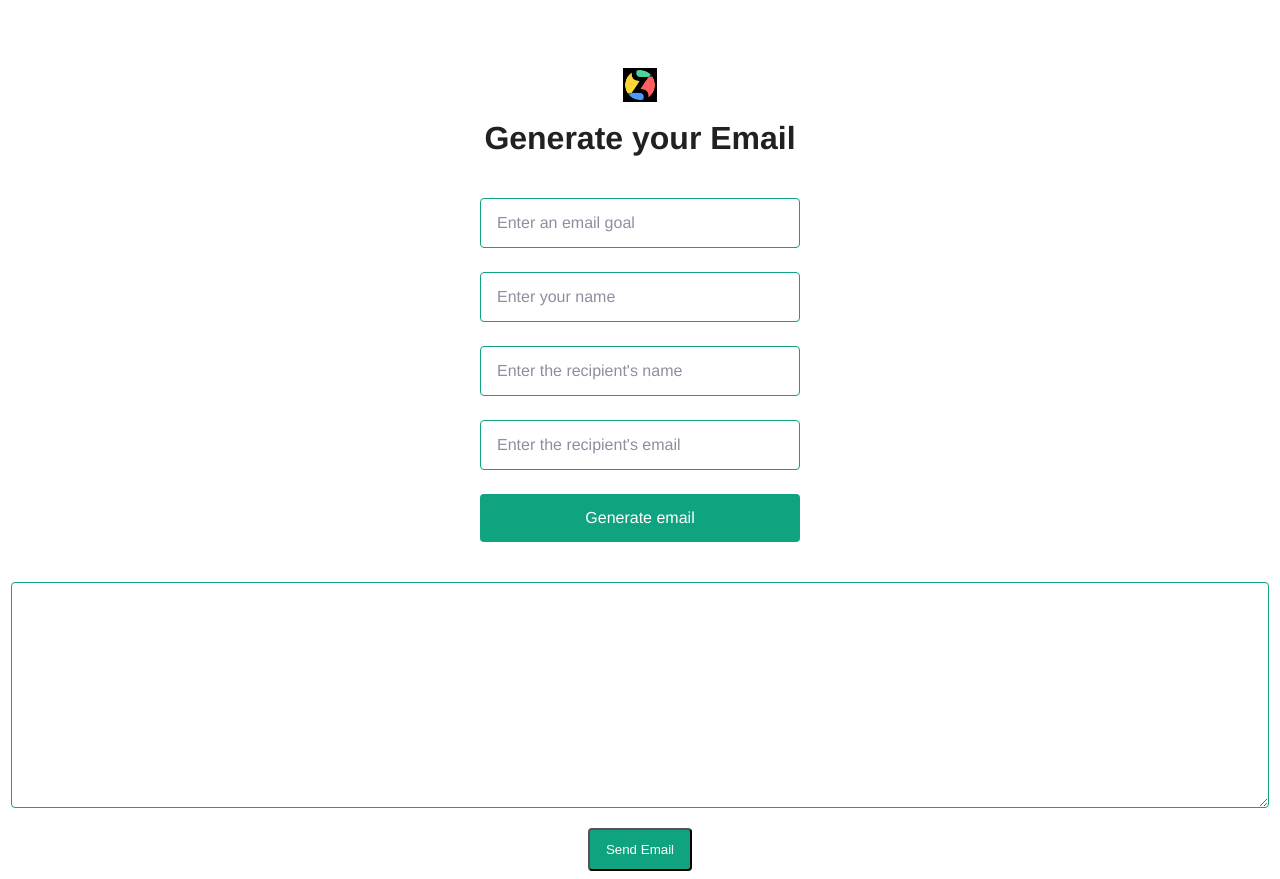
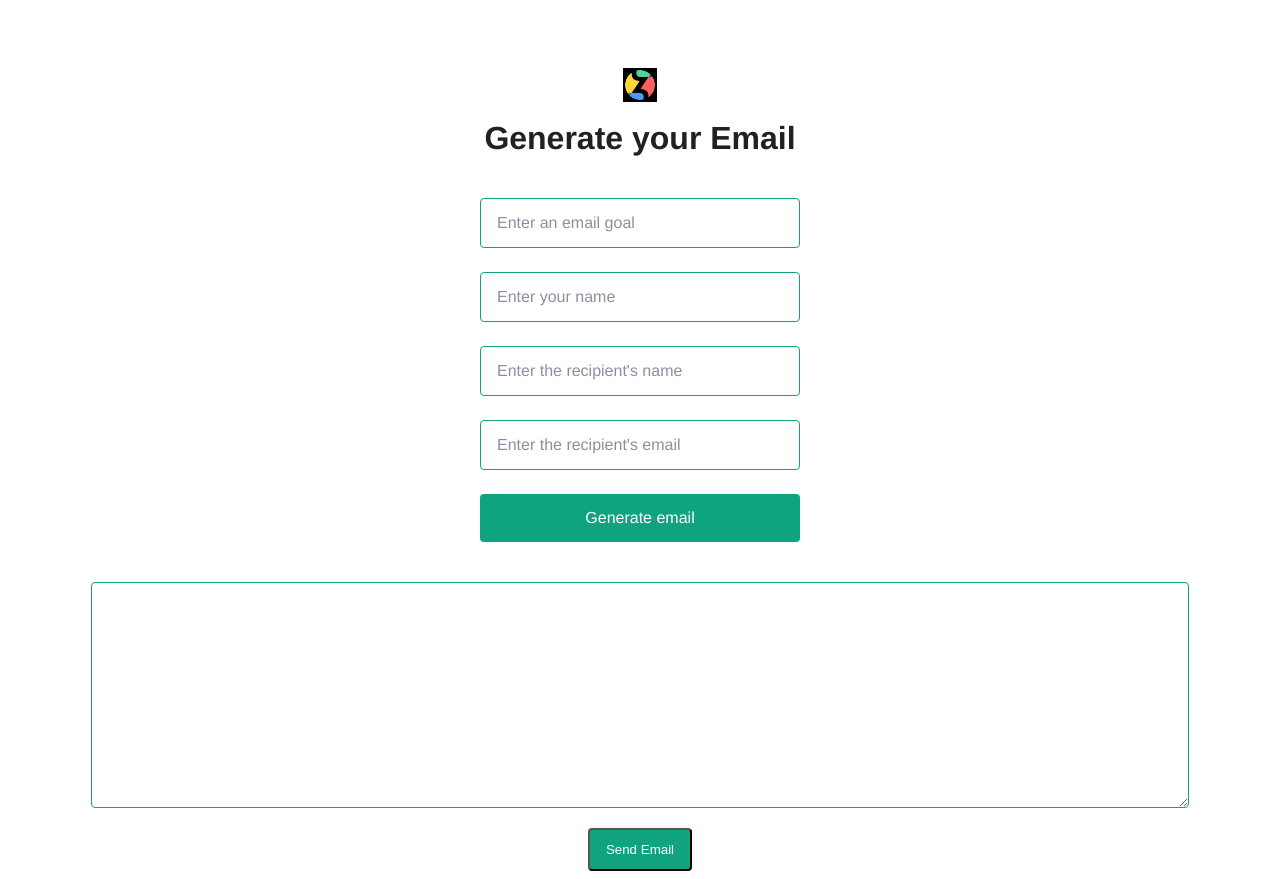
Before and after one commit to lst68868/recommender, a Next.js app: page / in a window 1280 px wide. Built offline with nearby package versions, Linux system fonts and the light colour scheme; a web font is replaced by a local one.

Commit message:
resizing

```diff
--- a/pages/index.module.css
+++ b/pages/index.module.css
@@ -62,11 +62,11 @@
   cursor: pointer;
 }
 .main .result {
-  font-weight: bold;
+  font-family: "ColfaxAI", Helvetica, sans-serif;
   margin-top: 40px;
   margin-left: 20px; /* Left margin */
   margin-right: 20px; /* Right margin */
-  width: calc(100% - 40px); /* Adjust the width */
+  width: calc(100% - 200px); /* Adjust the width */
   height: 200px;
   border: 1px solid #10a37f;
   border-radius: 4px;
```
